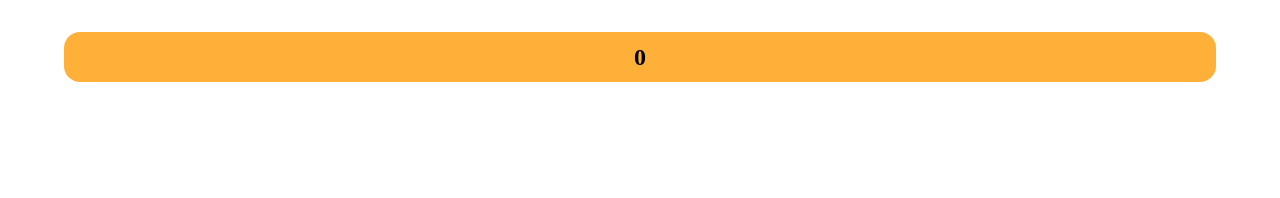
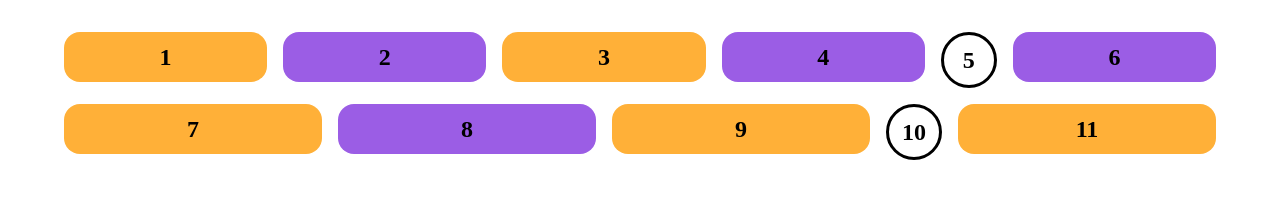
Before and after one commit to EvoNick-IR/noobPlus-p1, a plain HTML site: page index.htm in a window 1280 px wide. Drawn offline with Linux system fonts and the light colour scheme.

Commit message:
p1 j2 change to array

```diff
--- a/index.htm
+++ b/index.htm
@@ -9,7 +9,7 @@
 </head>
 <body>
 
-    <div id="firstBtn"  class="btn" onclick="btnSaz()"> 0 </div>
+
 
     <script src="script.js"></script>
 </body>
--- a/script.js
+++ b/script.js
@@ -1,12 +1,42 @@
-let counter = 0
+let btns =['.']
+
+function btnPush(){
+    btns.push('.')
+    btnSaz()
+}
+
 function btnSaz(){
+    document.body.innerHTML = ""
+    btns.forEach((btn,index)=>{
+        let counter = index +1
+        btn = document.createElement('div')
+        btn.className = 'btn'
+        btn.innerHTML = counter
+        btn.setAttribute('onclick','btnPush()')
 
-    counter ++
-    const btn = document.createElement('div')
-    btn.className = 'btn'
-    btn.innerHTML = counter
-    btn.setAttribute('onclick','btnSaz()')
 
-    document.body.append(btn)
+        if(counter % 5 == 0){
+            btn.className = "btnHob"
+        }else if(counter % 2 == 0){
+            btn.style.backgroundColor = "#9b5de5"
+        }
+        document.body.append(btn)
+    })
 
 }
+
+let besaz = setInterval(btnPush,500)
+
+
+
+let flag = true
+document.addEventListener('keypress',(e)=>{
+
+    if(e.keyCode == 32 && flag){
+        clearInterval(besaz)
+        flag = false
+    }else {
+        besaz = setInterval(btnPush,500)
+        flag = true
+    }
+})
--- a/style.css
+++ b/style.css
@@ -23,3 +23,20 @@ body{
 .btn:hover{
     box-shadow: 2px 2px 10px rgba(0,0,0,0.3);
 }
+
+.btnHob{
+    width: 50px;
+    height: 50px;
+    background-color: transparent;
+    font-size: 24px;
+    font-weight: 600;
+    text-align: center;
+    line-height: 50px;
+    border-radius: 50%;
+    cursor: pointer;
+    border: 3px solid black;
+    /* flex-grow: 1; */
+}
+.btnHob:hover{
+    box-shadow: 2px 2px 10px rgba(0,0,0,0.3);
+}
```
